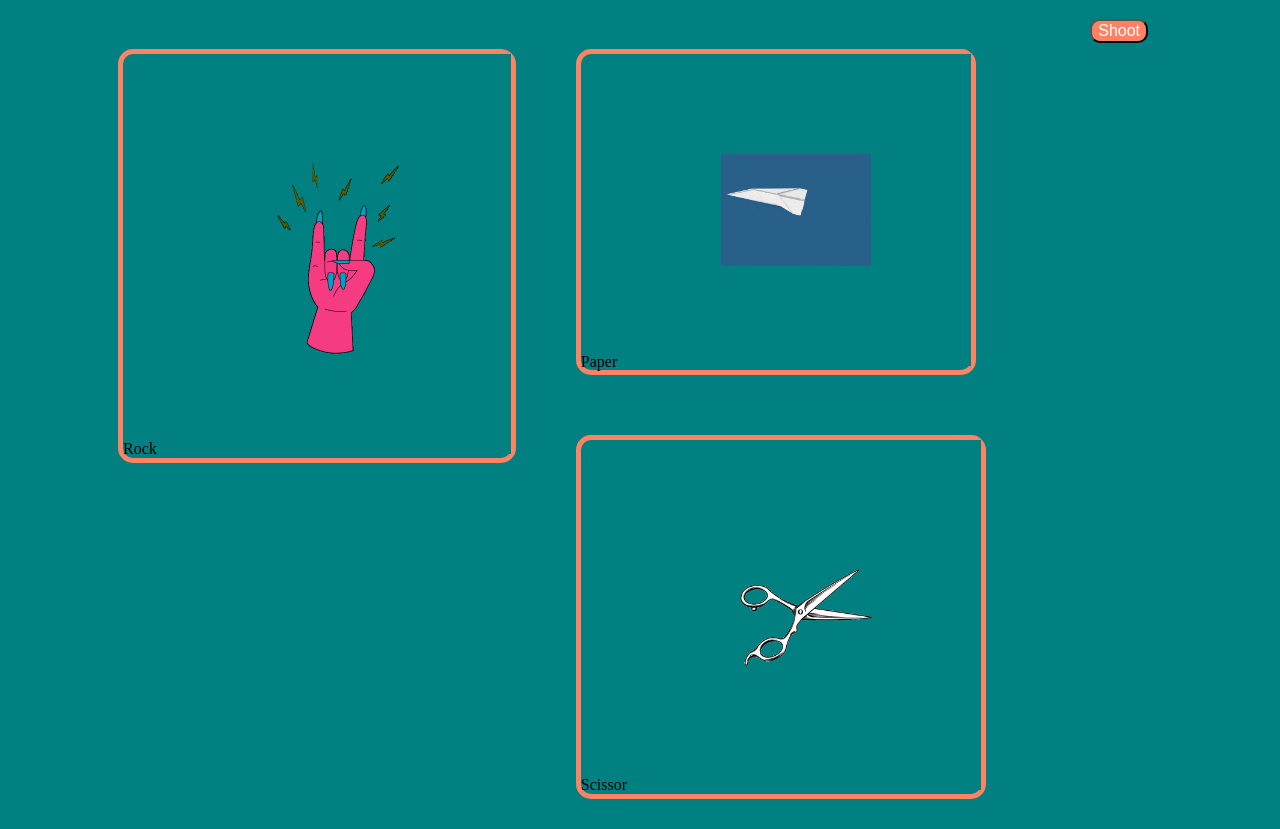
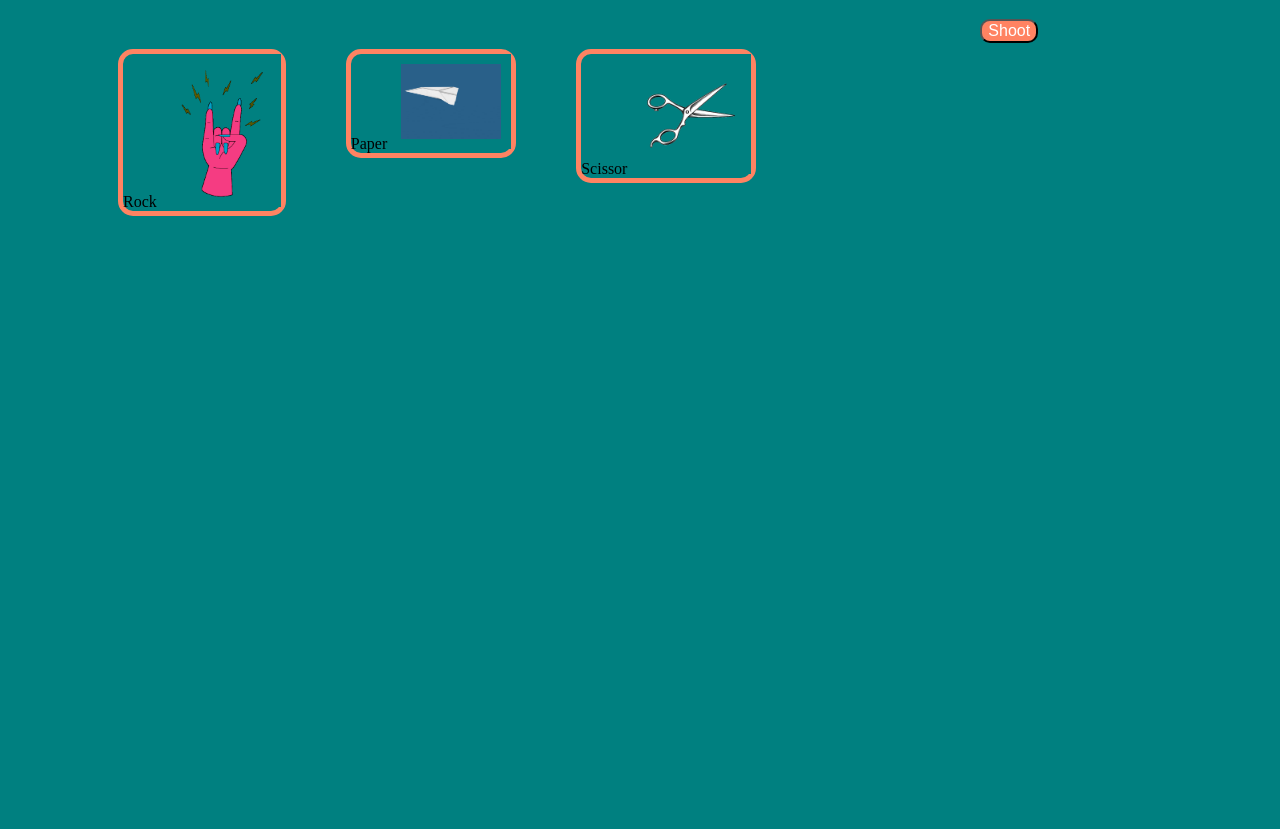
Before and after one commit to su8lim3kid/JS_RPS, a plain HTML site: page index.html in a window 1280 px wide. Shown: the part 101-930 px from the top of the page. After the commit the page ends 800 px from the top, so only its background shows below. Drawn offline with Linux system fonts and the light colour scheme.

Commit message:
final commit

```diff
--- a/css/styles.css
+++ b/css/styles.css
@@ -40,8 +40,8 @@ border-radius: 500px;
 .selection img
 {
     background-color:teal;
-	 width: 150px;
-     padding: 100px;
+	 width:     100px;
+     padding: 10px;
 }
 
 button
```
Also changed, not shown: 1 other file.
